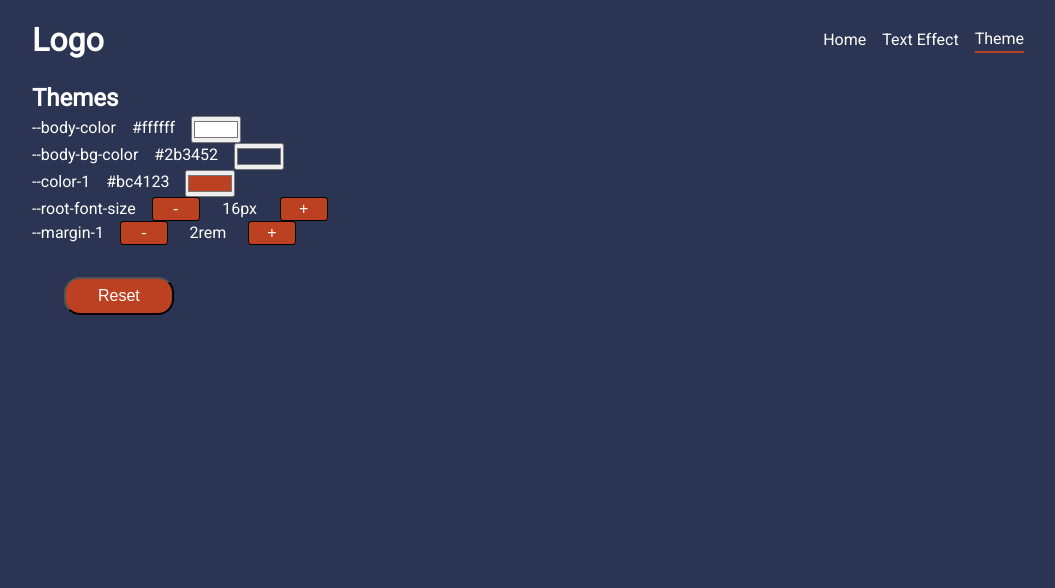
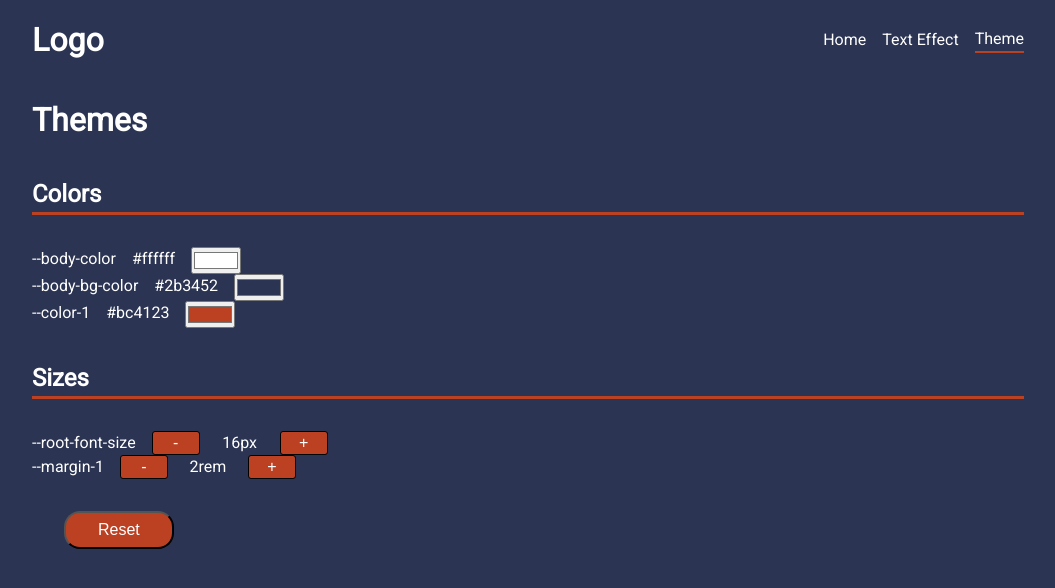
Before and after one commit to pascal-brand38/react-pages, a React (Vite) app: page /theme in a window 1280 px wide. Shown: the top 588 px of the page, without its empty margins (112-1167 px from the left). Built offline with nearby package versions, Linux system fonts and the light colour scheme.

Commit message:
Theme: sections for colors and sizes
Signed-off-by: Pascal Brand <pascal.brand38@gmail.com>

```diff
--- a/src/index.scss
+++ b/src/index.scss
@@ -66,3 +66,12 @@ body {
   padding: .5rem 2rem .5rem 2rem;
   border-radius: 1rem;
 }
+
+.pbr-underline-all {
+  border-bottom: 3px solid var(--color-1);
+}
+
+h1, h2 {
+  margin-top: var(--margin-1);
+  margin-bottom: var(--margin-1);
+}
--- a/src/pages/Theme.jsx
+++ b/src/pages/Theme.jsx
@@ -72,8 +72,31 @@ function ChooseSizeInTheme({ aCssVar }) {
   );
 }
 
+function ThemeSize({ sizes, title }) {
+  return (
+    <>
+      <h2 className="pbr-underline-all"> {title} </h2>
+      {
+        sizes.map((size, index) => {
+          return ( <ChooseSizeInTheme key={index} aCssVar={size} /> );
+        })
+      }
+    </>
+  )
+}
 
-
+function ThemeColor({ colors, title }) {
+  return (
+    <>
+      <h2 className="pbr-underline-all"> {title} </h2>
+      {
+        colors.map((color, index) => {
+          return ( <ChooseColorInTheme key={index} aCssVar={color} /> );
+        })
+      }
+    </>
+  )
+}
 /// Display all css variable we are able to update
 function Theme() {
   const colors = [
@@ -81,6 +104,7 @@ function Theme() {
     cssVar('--body-bg-color'),
     cssVar('--color-1'),
   ];
+
   const sizes = [
     cssVar('--root-font-size'),
     cssVar('--margin-1'),
@@ -93,21 +117,9 @@ function Theme() {
 
   return (
     <>
-      <h2> Themes</h2>
-      {
-        colors.map((color, index) => {
-          return (
-            <ChooseColorInTheme key={index} aCssVar={color} />
-          );
-        })
-      }
-      {
-        sizes.map((size, index) => {
-          return (
-            <ChooseSizeInTheme key={index} aCssVar={size} />
-          );
-        })
-      }
+      <h1> Themes</h1>
+      <ThemeColor colors={colors} title='Colors' />
+      <ThemeSize sizes={sizes} title='Sizes' />
 
       <button className="pbr-button"
         onClick={reset}>
```
